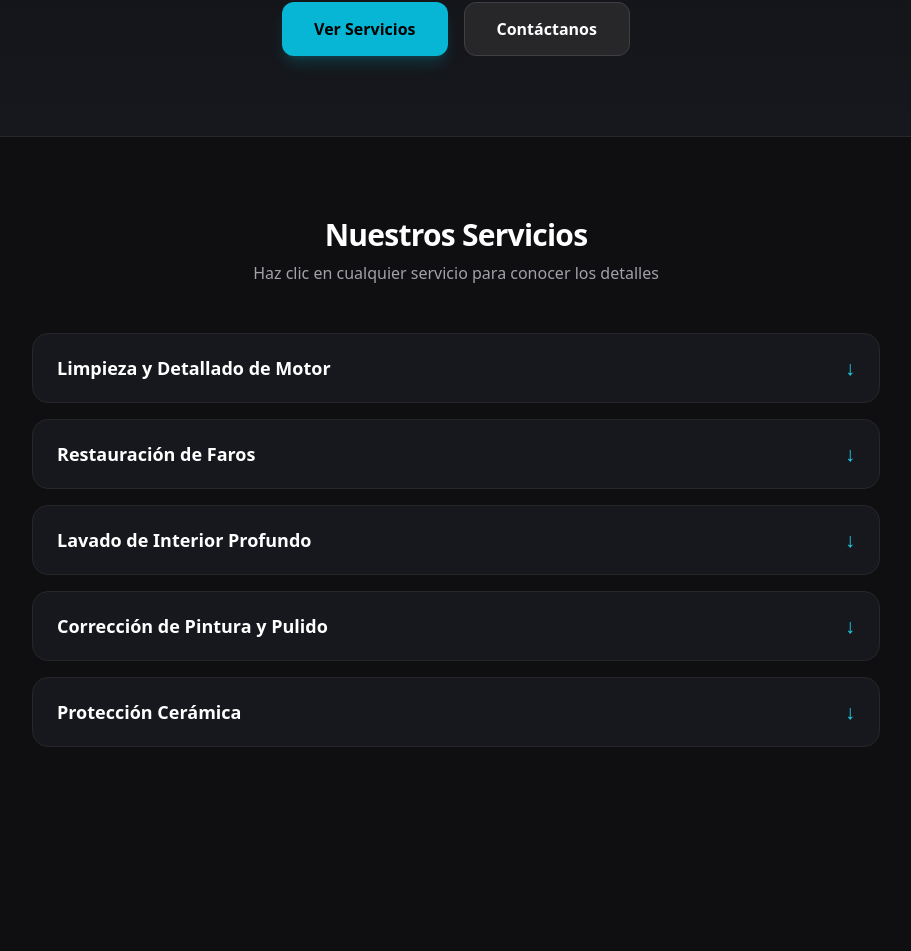
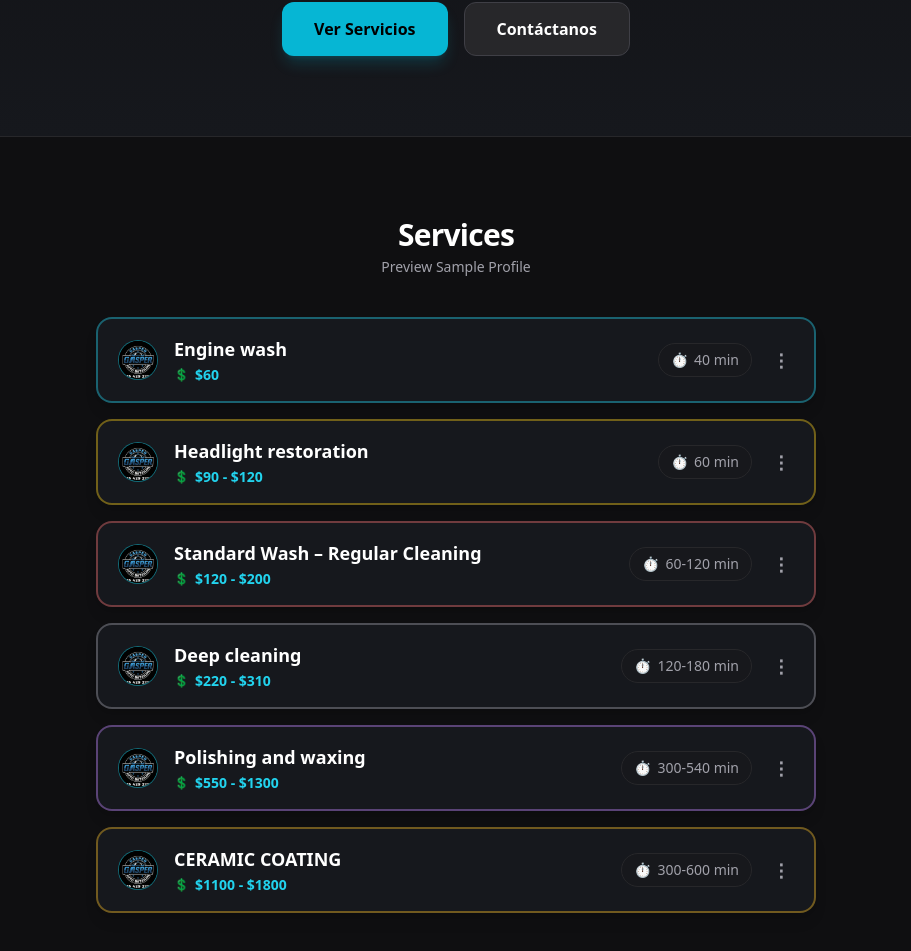
Before and after one commit to joshuotaXD/gasper-auto-care, a Next.js app: page / in a window 1280 px wide. Shown: the part 447-1398 px from the top of the page, without its empty margins (184-1095 px from the left). Before the commit the page ends 1274 px from the top, so only its background shows below. Built offline with nearby package versions, Linux system fonts and the light colour scheme.

Commit message:
agregue servicios

```diff
--- a/app/page.js
+++ b/app/page.js
@@ -8,12 +8,6 @@ import { supabase } from '@/lib/supabase';
 export default function Home() {
   const [activeSection, setActiveSection] = useState('inicio');
   const [openServices, setOpenServices] = useState({});
-  const [selectedVehicleTypeEngine, setSelectedVehicleTypeEngine] = useState('Coupe/Sedan');
-  const [selectedVehicleTypeHeadlight, setSelectedVehicleTypeHeadlight] = useState('Coupe/Sedan');
-  const [selectedVehicleTypeStandard, setSelectedVehicleTypeStandard] = useState('Coupe/Sedan');
-  const [selectedVehicleTypeDeep, setSelectedVehicleTypeDeep] = useState('Coupe/Sedan');
-  const [selectedVehicleTypePolish, setSelectedVehicleTypePolish] = useState('Coupe/Sedan');
-  const [selectedVehicleTypeCeramic, setSelectedVehicleTypeCeramic] = useState('Coupe/Sedan');
 
   const [isAuthModalOpen, setIsAuthModalOpen] = useState(false);
   const [authMode, setAuthMode] = useState('login');
@@ -25,31 +19,55 @@ export default function Home() {
     setOpenServices(prev => ({ ...prev, [id]: !prev[id] }));
   };
 
+  // Servicios actualizados tal cual la imagen (con sus precios, tiempos y logo integrado)
   const servicesList = [
     {
-      id: 'motor',
-      title: 'Limpieza y Detallado de Motor',
-      description: 'Lavado especializado, desengrasado profundo y protección de componentes plásticos y gomas del vano motor.',
+      id: 'engine',
+      title: 'Engine wash',
+      price: '$60',
+      time: '40 min',
+      description: 'Lavado especializado y desengrasado profundo del motor.',
+      borderColor: 'border-cyan-400/40',
     },
     {
-      id: 'faros',
-      title: 'Restauración de Faros',
-      description: 'Pulido, lijado y aplicación de capa protectora UV para recuperar la transparencia y mejorar la visibilidad nocturna.',
+      id: 'headlight',
+      title: 'Headlight restoration',
+      price: '$90 - $120',
+      time: '60 min',
+      description: 'Pulido, lijado y aplicación de capa protectora UV para recuperar la transparencia de los faros.',
+      borderColor: 'border-yellow-400/40',
     },
     {
-      id: 'interior',
-      title: 'Lavado de Interior Profundo',
-      description: 'Extracción de suciedad en asientos de tela, limpieza y acondicionamiento de piel, tableros y aspirado a fondo.',
+      id: 'standard',
+      title: 'Standard Wash – Regular Cleaning',
+      price: '$120 - $200',
+      time: '60-120 min',
+      description: 'Lavado exterior detallado y limpieza interior regular.',
+      borderColor: 'border-red-400/40',
     },
     {
-      id: 'pintura',
-      title: 'Corrección de Pintura y Pulido',
-      description: 'Eliminación de rayones superficiales, remoción de remolinos (swirl marks) y devolución de brillo espejo a la carrocería.',
+      id: 'deep',
+      title: 'Deep cleaning',
+      price: '$220 - $310',
+      time: '120-180 min',
+      description: 'Limpieza profunda integral de tapicería, alfombras y rincones difíciles.',
+      borderColor: 'border-zinc-400/40',
     },
     {
-      id: 'ceramico',
-      title: 'Protección Cerámica',
-      description: 'Aplicación de recubrimiento cerámico de alta durabilidad para repeler agua, polvo y proteger la pintura contra los rayos UV.',
+      id: 'polishing',
+      title: 'Polishing and waxing',
+      price: '$550 - $1300',
+      time: '300-540 min',
+      description: 'Corrección de pintura, remoción de remolinos y encerado de alta durabilidad.',
+      borderColor: 'border-purple-400/40',
+    },
+    {
+      id: 'ceramic',
+      title: 'CERAMIC COATING',
+      price: '$1100 - $1800',
+      time: '300-600 min',
+      description: 'Aplicación de recubrimiento cerámico profesional para máxima protección y brillo espejo.',
+      borderColor: 'border-amber-400/40',
     },
   ];
 
@@ -60,7 +78,7 @@ export default function Home() {
         {/* HEADER Y NAVEGACIÓN */}
         <header className="sticky top-0 z-50 bg-[#111318]/90 backdrop-blur-md border-b border-zinc-800 px-6 py-3 flex items-center justify-between shadow-xl">
 
-          {/* LOGO REDONDO + TEXTO AL LADO */}
+          {/* LOGO REDONDO + TEXTO */}
           <div
             className="flex items-center gap-3 cursor-pointer group"
             onClick={() => setActiveSection('inicio')}
@@ -137,33 +155,66 @@ export default function Home() {
           </div>
         </section>
 
-        {/* 2. SECCIÓN DE SERVICIOS (Desplegables / Acordeón) */}
-        <section className="px-6 py-20 max-w-4xl mx-auto">
-          <div className="text-center mb-12">
-            <h2 className="text-3xl font-bold tracking-tight text-white">Nuestros Servicios</h2>
-            <p className="text-zinc-400 mt-2">Haz clic en cualquier servicio para conocer los detalles</p>
+        {/* 2. SECCIÓN DE SERVICIOS (Estilo Tarjetas Preview con Logo y Tiempos) */}
+        <section className="px-6 py-20 max-w-3xl mx-auto">
+          <div className="text-center mb-10">
+            <h2 className="text-3xl font-bold tracking-tight text-white">Services</h2>
+            <p className="text-zinc-400 text-sm mt-1">Preview Sample Profile</p>
           </div>
 
           <div className="space-y-4">
             {servicesList.map((service) => (
               <div
                 key={service.id}
-                className="bg-[#16181d] border border-zinc-800 rounded-2xl overflow-hidden transition"
+                className={`bg-[#16181d] border-2 ${service.borderColor} rounded-2xl overflow-hidden transition shadow-lg`}
               >
-                <button
-                  onClick={() => toggleService(service.id)}
-                  className="w-full px-6 py-5 text-left flex justify-between items-center hover:bg-zinc-800/40 transition"
-                >
-                  <span className="font-semibold text-lg text-white">{service.title}</span>
-                  <span className={`transform transition-transform duration-300 text-cyan-400 font-bold text-xl ${openServices[service.id] ? 'rotate-180' : ''}`}>
-                    ↓
-                  </span>
-                </button>
+                {/* Cabecera / Tarjeta Principal del Servicio */}
+                <div className="px-5 py-4 flex items-center justify-between">
 
+                  {/* Izquierda: Mini Logo circular + Título y Precio */}
+                  <div className="flex items-center gap-4">
+                    <div className="relative w-10 h-10 rounded-full overflow-hidden border border-cyan-400/50 flex-shrink-0 bg-black">
+                      <Image
+                        src="/logo.png"
+                        alt="Service Logo"
+                        fill
+                        className="object-cover"
+                      />
+                    </div>
+                    <div>
+                      <h3 className="font-semibold text-white text-base md:text-lg">{service.title}</h3>
+                      <div className="flex items-center gap-1.5 text-cyan-400 text-sm font-bold mt-0.5">
+                        <span className="text-xs">💲</span>
+                        <span>{service.price}</span>
+                      </div>
+                    </div>
+                  </div>
+
+                  {/* Derecha: Tiempo estimado + Botón Desplegable */}
+                  <div className="flex items-center gap-4">
+                    <div className="text-zinc-400 text-xs md:text-sm flex items-center gap-1.5 bg-zinc-900/60 px-3 py-1.5 rounded-full border border-zinc-800">
+                      <span>⏱️</span>
+                      <span>{service.time}</span>
+                    </div>
+
+                    <button
+                      onClick={() => toggleService(service.id)}
+                      className="text-zinc-400 hover:text-white p-1 rounded-lg transition"
+                      aria-label="Opciones"
+                    >
+                      <span className={`transform inline-block transition-transform duration-300 text-lg font-bold ${openServices[service.id] ? 'rotate-180' : ''}`}>
+                        ⋮
+                      </span>
+                    </button>
+                  </div>
+
+                </div>
+
+                {/* Contenido desplegable con la descripción detallada */}
                 {openServices[service.id] && (
-                  <div className="px-6 pb-6 pt-2 text-zinc-400 border-t border-zinc-800/60 text-sm md:text-base leading-relaxed">
+                  <div className="px-6 pb-5 pt-2 text-zinc-400 border-t border-zinc-800/60 text-sm leading-relaxed bg-[#111318]/50">
                     <p>{service.description}</p>
-                    <div className="mt-4">
+                    <div className="mt-3 flex justify-end">
                       <button
                         onClick={() => setActiveSection('contacto')}
                         className="text-xs font-bold text-cyan-400 hover:text-cyan-300 uppercase tracking-wider"
```
